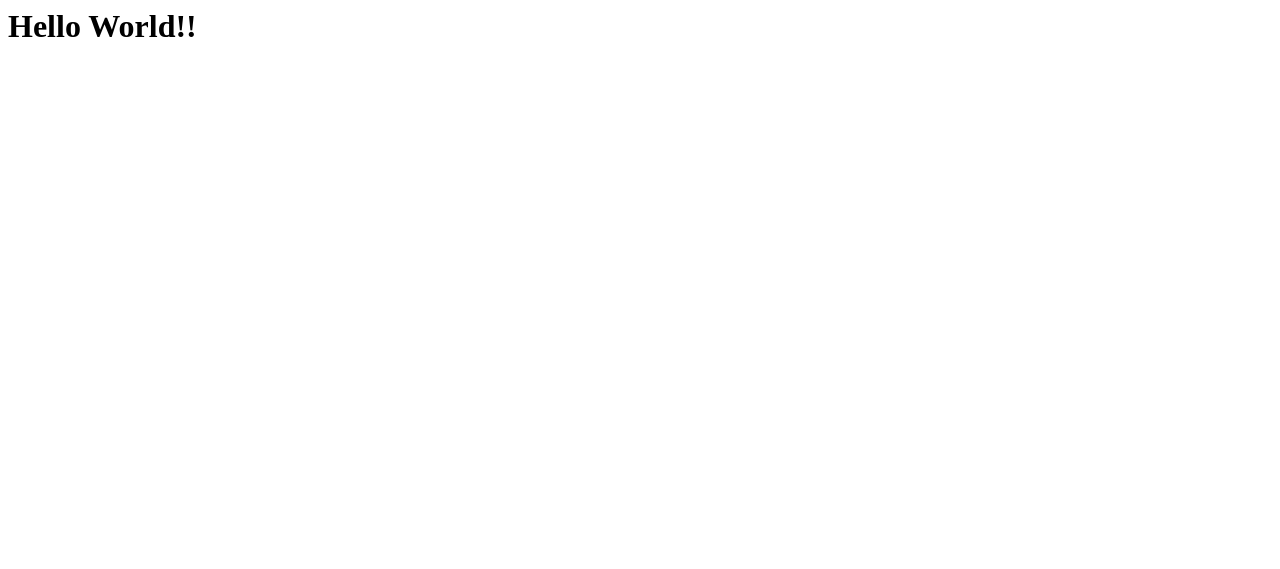
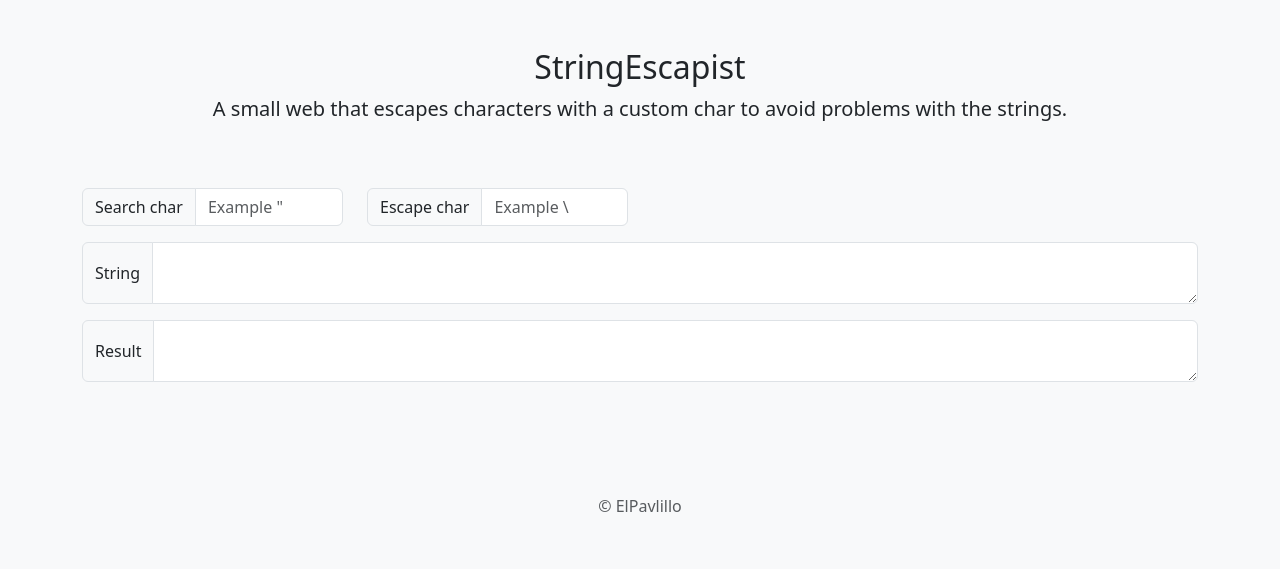
Before and after one commit to ElPavlillo/StringEscapists, a plain HTML site: page index.html in a window 1280 px wide. Drawn offline with nearby package versions, Linux system fonts and the light colour scheme.

Commit message:
Minimal version

```diff
--- a/index.html
+++ b/index.html
@@ -1 +1,60 @@
-<h1>Hello World!!</h1>
+<!doctype html>
+<html lang="en">
+    <head>
+        <meta charset="utf-8">
+        <meta name="viewport" content="width=device-width, initial-scale=1, shrink-to-fit=no">
+        <meta name="description" content="">
+        <meta name="author" content="ElPavlillo">
+        <!-- <link rel="icon" href="/docs/4.0/assets/img/favicons/favicon.ico"> -->
+        <title>StringEscapist</title>
+        <link rel="canonical" href="https://getbootstrap.com/docs/4.0/examples/checkout/">
+        <link href="https://cdn.jsdelivr.net/npm/bootstrap@5.3.1/dist/css/bootstrap.min.css" rel="stylesheet" integrity="sha384-4bw+/aepP/YC94hEpVNVgiZdgIC5+VKNBQNGCHeKRQN+PtmoHDEXuppvnDJzQIu9" crossorigin="anonymous">
+        <script src="https://cdn.jsdelivr.net/npm/bootstrap@5.3.1/dist/js/bootstrap.bundle.min.js" integrity="sha384-HwwvtgBNo3bZJJLYd8oVXjrBZt8cqVSpeBNS5n7C8IVInixGAoxmnlMuBnhbgrkm" crossorigin="anonymous"></script>
+        <script src="./js/script.js"></script>
+    </head>
+
+    <body class="bg-light">
+        <div class="container">
+            <div class="py-5 text-center">
+                <!-- <img class="d-block mx-auto mb-4" src="https://getbootstrap.com/docs/4.0/assets/brand/bootstrap-solid.svg" alt="" width="72" height="72"> -->
+                <h2>StringEscapist</h2>
+                <p class="lead">A small web that escapes characters with a custom char to avoid problems with the strings.</p>
+            </div>
+
+            <div class="row">
+                <div class="input-group mb-3 form-outline w-25">
+                    <span class="input-group-text" id="basic-addon1">Search char</span>
+                    <input id="searchChar" type="text" class="form-control" placeholder="Example &quot;" aria-label="Username" aria-describedby="basic-addon1">
+                </div>
+
+                <div class="input-group mb-3 form-outline w-25">
+                    <span class="input-group-text" id="basic-addon1">Escape char</span>
+                    <input id="escapeChar" type="text" class="form-control" placeholder="Example \" aria-label="Username" aria-describedby="basic-addon1">
+                </div>
+
+                <div class="input-group mb-3">
+                    <span class="input-group-text">String</span>
+                    <textarea id="string" class="form-control" aria-label="With textarea" onkeyup="StringEscapist()"></textarea>
+                </div>
+
+                <!-- <div class="d-grid gap-2 d-md-block mb-3">
+                    <button class="btn btn-primary" type="button">Button</button>
+                </div> -->
+
+                <div class="input-group mb-3">
+                    <span class="input-group-text">Result</span>
+                    <textarea id="result" class="form-control" aria-label="With textarea" readonly ></textarea>
+                </div>
+            </div>
+
+            <footer class="my-5 pt-5 text-muted text-center text-small">
+                <p class="mb-1">&copy; ElPavlillo</p>
+                <!-- <ul class="list-inline">
+                <li class="list-inline-item"><a href="#">Privacy</a></li>
+                <li class="list-inline-item"><a href="#">Terms</a></li>
+                <li class="list-inline-item"><a href="#">Support</a></li>
+                </ul> -->
+            </footer>
+        </div>
+    </body>
+</html>
--- /dev/null
+++ b/js/script.js
@@ -0,0 +1,12 @@
+function StringEscapist() {
+    const str = document.getElementById("string");
+    const result = document.getElementById("result");
+    const selectedChar = document.getElementById("searchChar").value;
+    const additionalChar = document.getElementById("escapeChar").value;
+
+    if (selectedChar && additionalChar) {
+        const regex = new RegExp(selectedChar, "g");
+        const updatedText = str.value.replace(regex, additionalChar + selectedChar);
+        result.value = updatedText;
+    }
+  }
```
